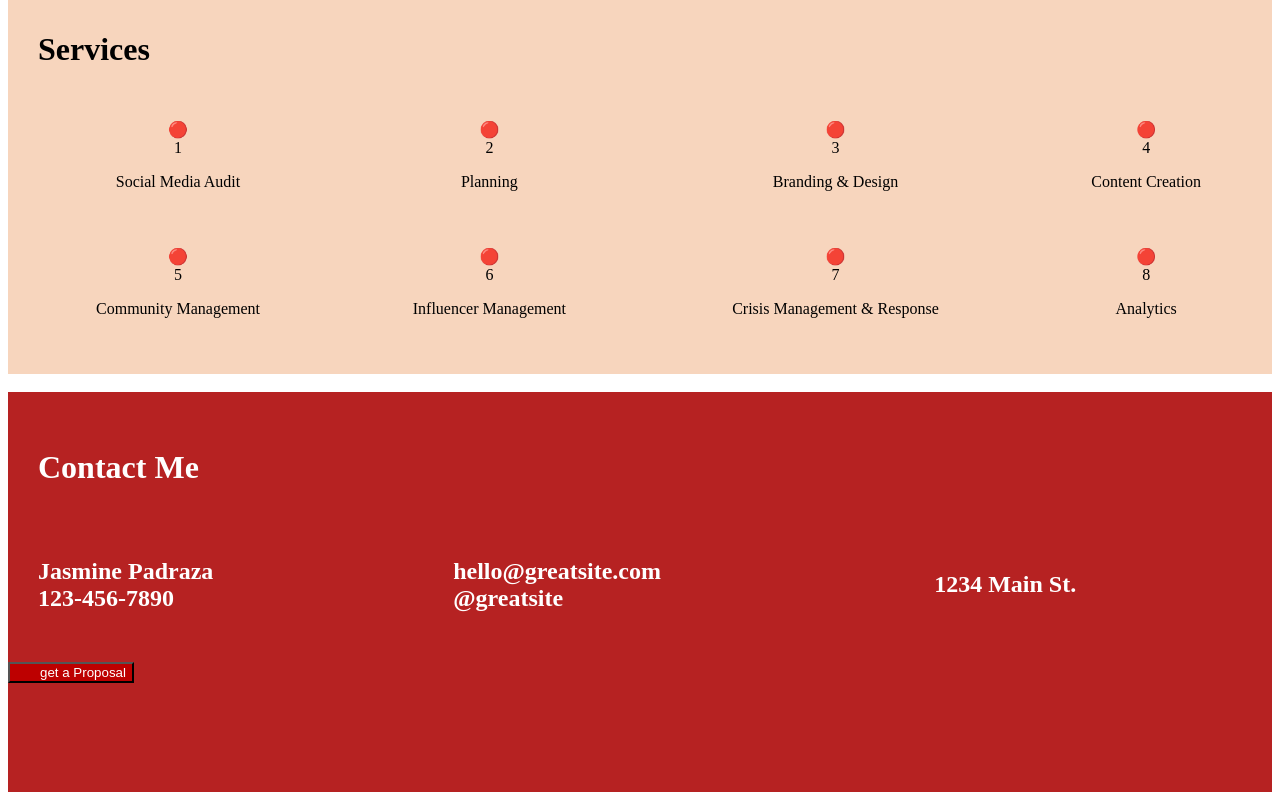
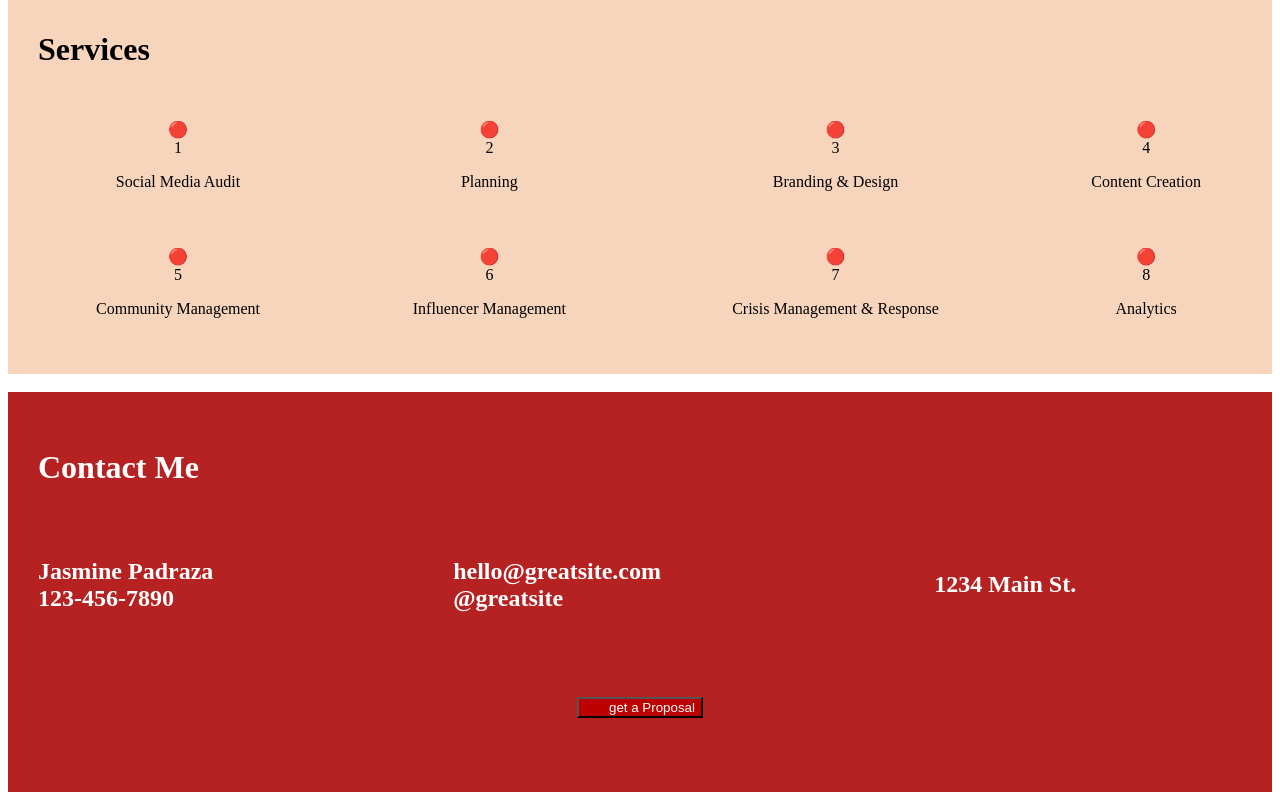
Before and after one commit to Iamsahilroy/Website-1, a plain HTML site: page index.html in a window 1280 px wide. Shown: the part 2420-3220 px from the top of the page. Drawn offline with Linux system fonts and the light colour scheme.

Commit message:
Update index.html

```diff
--- a/index.html
+++ b/index.html
@@ -140,7 +140,7 @@
         </td>
     </tr>
 </table>
-<button style="background: #bd0000;color: rgb(255, 255, 255); padding-left: 30px;" onclick="window.location.href='https://visioninvector.github.io/Portfolio/'">get a Proposal</button>
+<center><h1><button style="background: #bd0000;color: rgb(255, 255, 255); padding-left: 30px;" onclick="window.location.href='https://visioninvector.github.io/Portfolio/'">get a Proposal</button></h1></center>
 </div>
 </body>
 </html>
```
